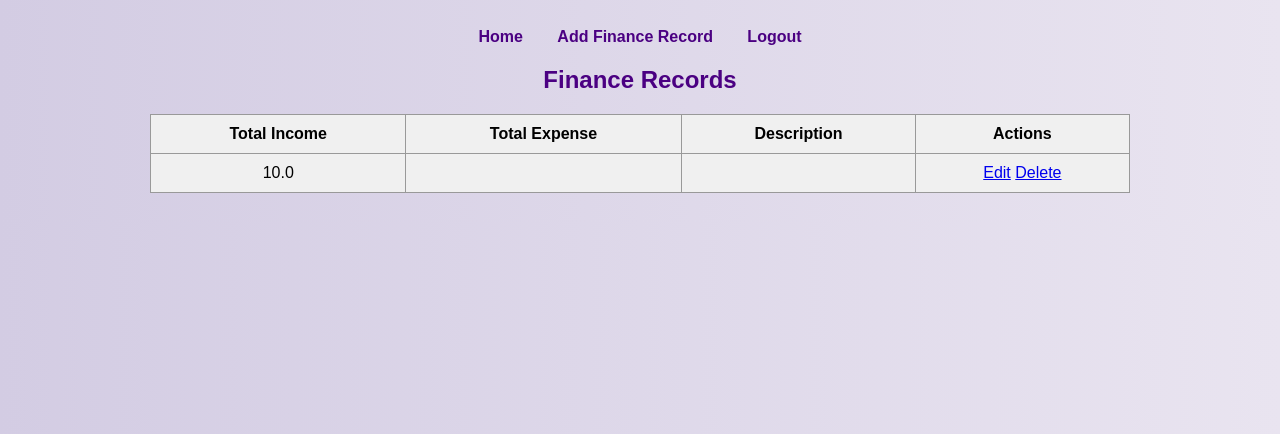
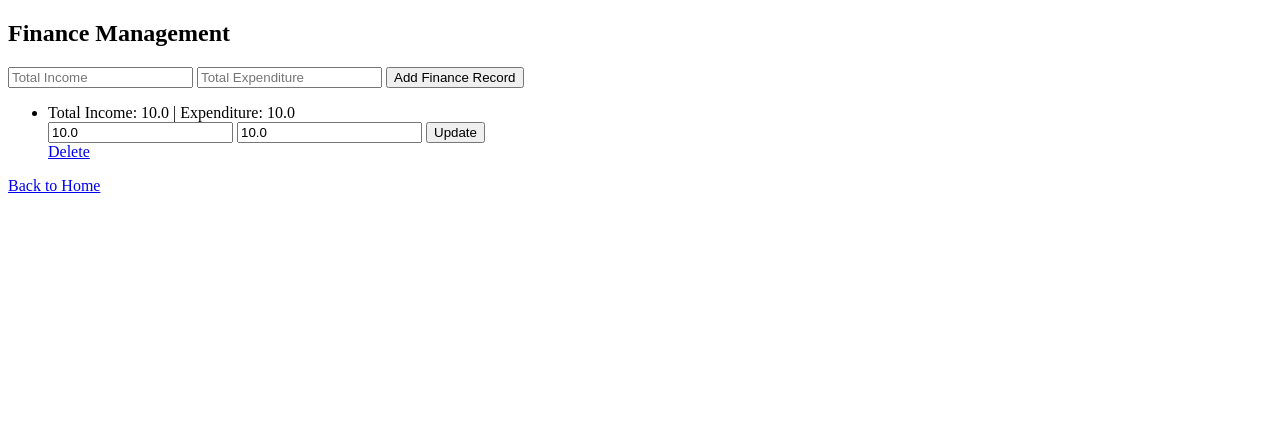
Before and after one commit to Muttu93/school_management01, a Flask app: page /finance in a window 1280 px wide. Shown: the top 434 px of the page. Run offline with Flask 3, Linux system fonts and the light colour scheme; tables that the repository leaves empty hold one stand-in row (values such as "Sample post").

Commit message:
Update finance.html

```diff
--- a/templates/finance.html
+++ b/templates/finance.html
@@ -1,36 +1,27 @@
 <!DOCTYPE html>
 <html lang="en">
-<head>
-    <meta charset="UTF-8">
-    <title>Finance - School Management</title>
-    <link rel="stylesheet" href="{{ url_for('static', filename='style.css') }}">
-</head>
+<head><title>Finance Management</title></head>
 <body>
-<div class="nav">
-    <a href="{{ url_for('home') }}">Home</a>
-    <a href="{{ url_for('add_finance') }}">Add Finance Record</a>
-    <a href="{{ url_for('logout') }}">Logout</a>
-</div>
+    <h2>Finance Management</h2>
+    <form action="/add_finance" method="POST">
+        <input name="total_income" placeholder="Total Income" required>
+        <input name="total_expenditure" placeholder="Total Expenditure" required>
+        <button type="submit">Add Finance Record</button>
+    </form>
 
-<h2>Finance Records</h2>
-<table>
-    <tr>
-        <th>Total Income</th>
-        <th>Total Expense</th>
-        <th>Description</th>
-        <th>Actions</th>
-    </tr>
+    <ul>
     {% for f in finance %}
-    <tr>
-        <td>{{ f.total_income }}</td>
-        <td>{{ f.total_expense }}</td>
-        <td>{{ f.description }}</td>
-        <td>
-            <a href="{{ url_for('edit_finance', id=f.id) }}">Edit</a>
-            <a href="{{ url_for('delete_finance', id=f.id) }}">Delete</a>
-        </td>
-    </tr>
+        <li>Total Income: {{ f.total_income }} | Expenditure: {{ f.total_expenditure }}
+            <form action="/update_finance/{{f.id}}" method="POST">
+                <input name="total_income" value="{{f.total_income}}">
+                <input name="total_expenditure" value="{{f.total_expenditure}}">
+                <button type="submit">Update</button>
+            </form>
+            <a href="/delete_finance/{{f.id}}">Delete</a>
+        </li>
     {% endfor %}
-</table>
+    </ul>
+
+    <a href="/home">Back to Home</a>
 </body>
 </html>
```
